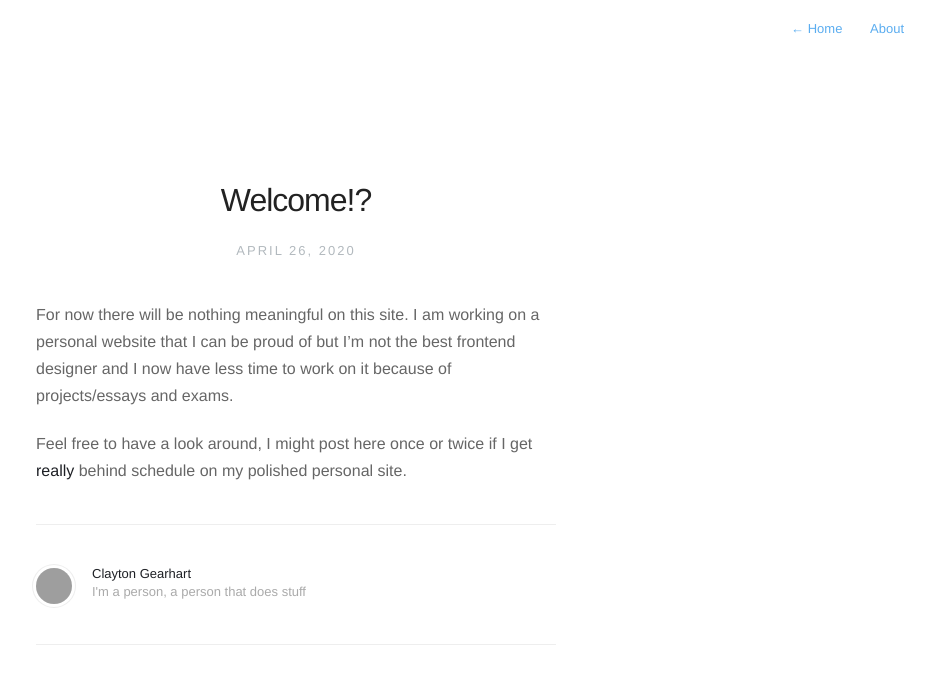
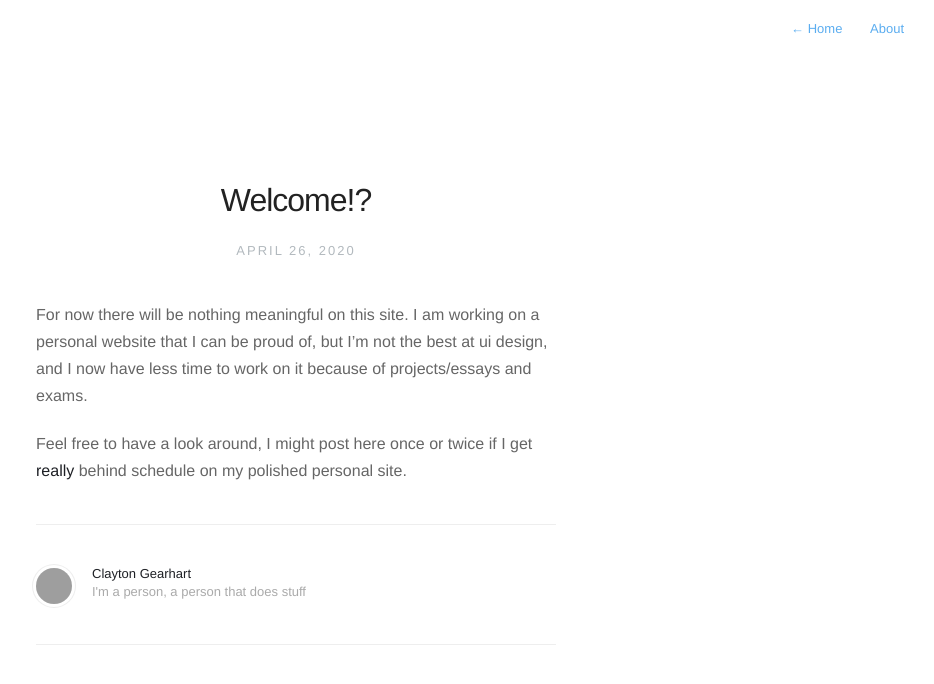
Before and after one commit to claytongearhart/claytongearhart.github.io, a Jekyll site: the page built from _posts/2020-4-6-welcome.markdown, in a window 1280 px wide. Shown: the top 684 px of the page, without its empty margins (344-1278 px from the left). Built offline with Jekyll 4.4.1, drawn with Linux system fonts in a browser that asks for light colours; nearby versions of some CDN libraries; grey boxes are pictures that could not be loaded.

Commit message:
Update 2020-4-6-welcome.markdown

```diff
--- a/_posts/2020-4-6-welcome.markdown
+++ b/_posts/2020-4-6-welcome.markdown
@@ -5,6 +5,6 @@ description: Some information on why this site is so bad and pointless rn.
 author: Clayton Gearhart
 ---
 
-For now there will be nothing meaningful on this site. I am working on a personal website that I can be proud of but I'm not the best frontend designer and I now have less time to work on it because of projects/essays and exams.
+For now there will be nothing meaningful on this site. I am working on a personal website that I can be proud of, but I'm not the best at ui design, and I now have less time to work on it because of projects/essays and exams.
 
 Feel free to have a look around, I might post here once or twice if I get **really** behind schedule on my polished personal site.
```
